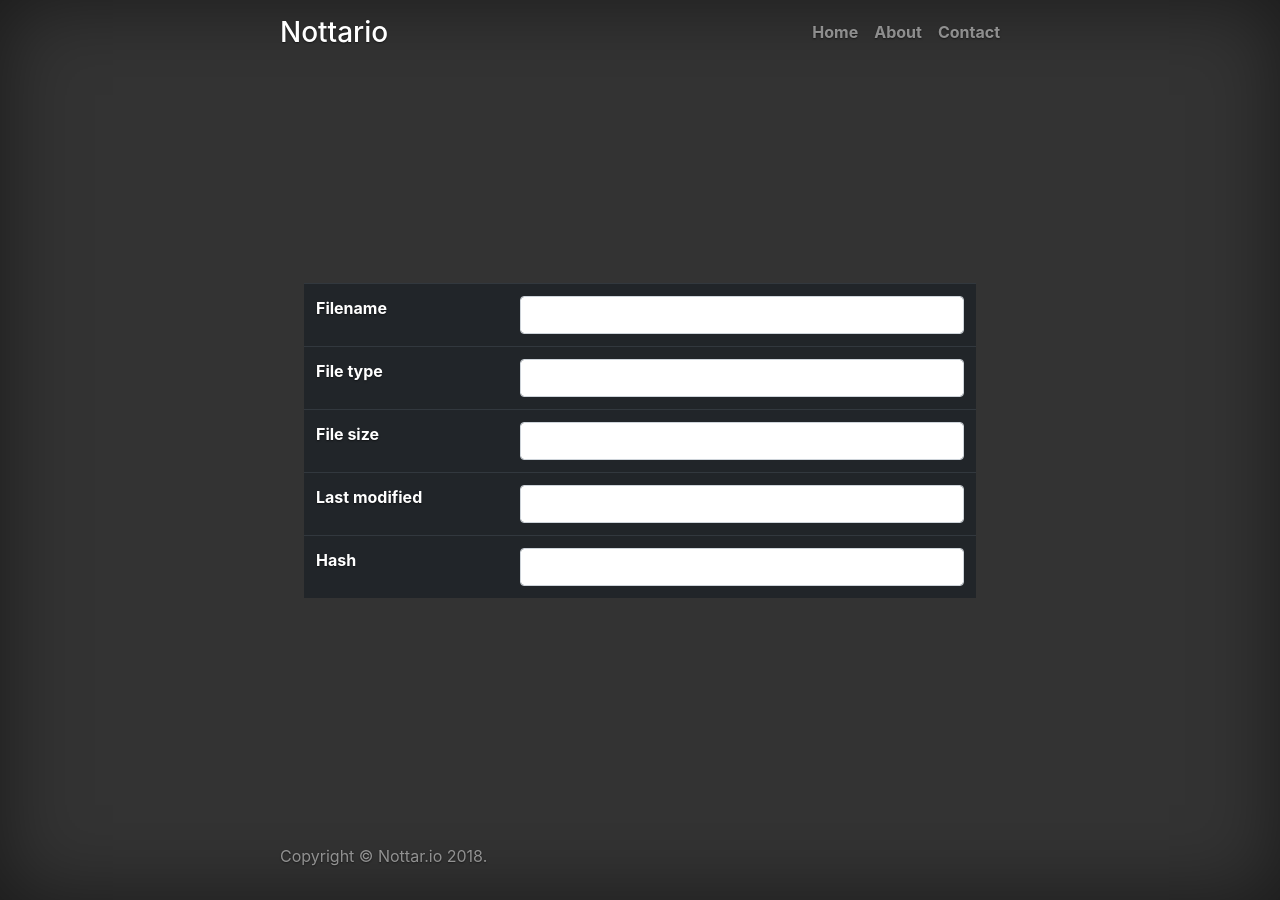
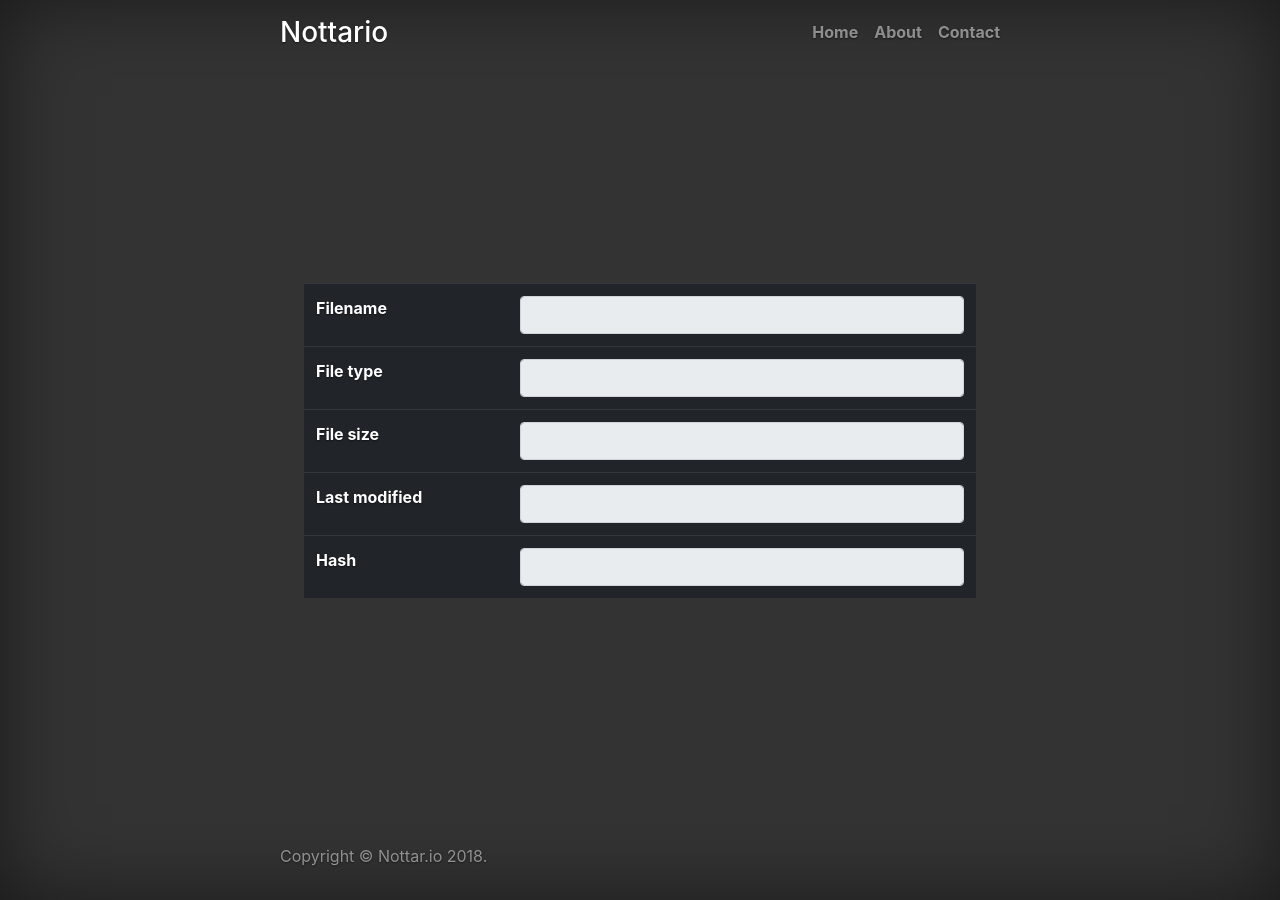
Before and after one commit to danmermel/nottariofront, a Jekyll site: the page built from pay.html, in a window 1280 px wide. Built offline with Jekyll 4.4.1, drawn with Linux system fonts in a browser that asks for light colours; nearby versions of some CDN libraries.

Commit message:
small change to pay

```diff
--- a/pay.html
+++ b/pay.html
@@ -7,23 +7,23 @@ title: Nottario Pay
     <tbody>
       <tr>
         <th>Filename</th>
-        <td><input id="name" class="form-control" type="text" name="name" value=""></td>
+        <td><input id="name" readonly class="form-control" type="text" name="name" value=""></td>
       </tr>
       <tr>
         <th>File type</th>
-        <td><input id="type" class="form-control" type="text" name="type" value=""></td>
+        <td><input id="type" readonly class="form-control" type="text" name="type" value=""></td>
       </tr>
       <tr>
         <th>File size</th>
-        <td><input id="size" class="form-control" type="text" name="size" value=""></td>
+        <td><input id="size" readonly class="form-control" type="text" name="size" value=""></td>
       </tr>
       <tr>
         <th>Last modified</th>
-        <td><input id="lastModified" class="form-control" type="text" name="lastModified" value=""></td>
+        <td><input id="lastModified" readonly class="form-control" type="text" name="lastModified" value=""></td>
       </tr>
       <tr>
         <th>Hash</th>
-        <td><input id="hash" class="form-control" type="text" name="hash" value=""></td>
+        <td><input id="hash" readonly class="form-control" type="text" name="hash" value=""></td>
       </tr>
     </tbody>
   </table>
```
